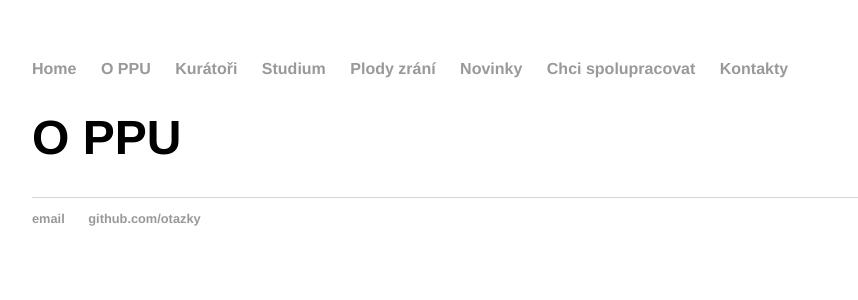
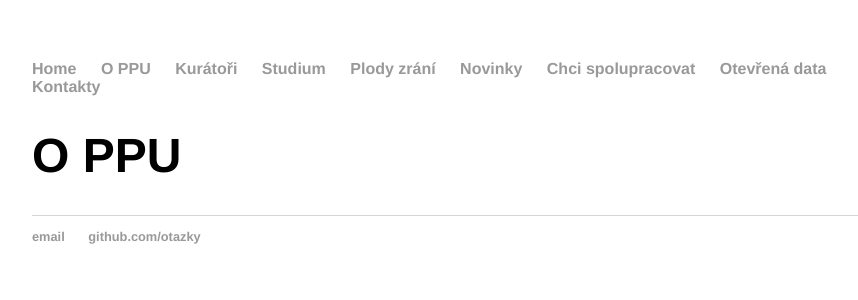
Before and after one commit to otazky/otazky.github.io, a Jekyll site: the page built from about/index.html, in a window 1280 px wide. Shown: the top 300 px of the page, without its empty margins (160-1018 px from the left). Built offline with Jekyll 4.4.1, drawn with Linux system fonts in a browser that asks for light colours.

Commit message:
Podstránka Open data

```diff
--- a/_layouts/default.html
+++ b/_layouts/default.html
@@ -15,6 +15,7 @@
 				<li><a href="/plody">Plody zrání</a></li>
 	        		<li><a href="/blog">Novinky</a></li>
 				<li><a href="/spoluprace">Chci spolupracovat</a></li>
+				<li><a href="/opendata">Otevřená data</a></li>
 				<li><a href="/kontakt">Kontakty</a></li>
 	    		</ul>
 			</nav>
```
